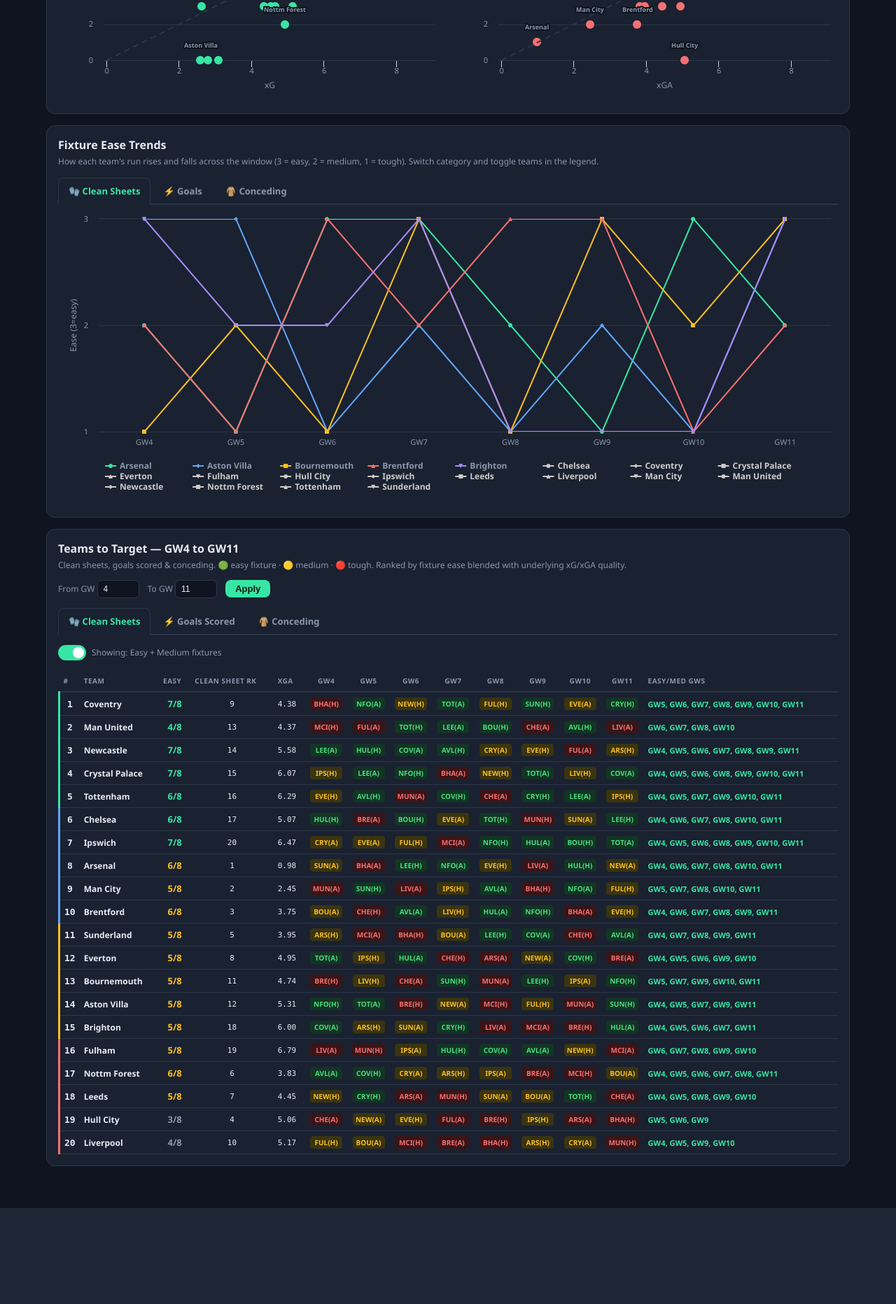
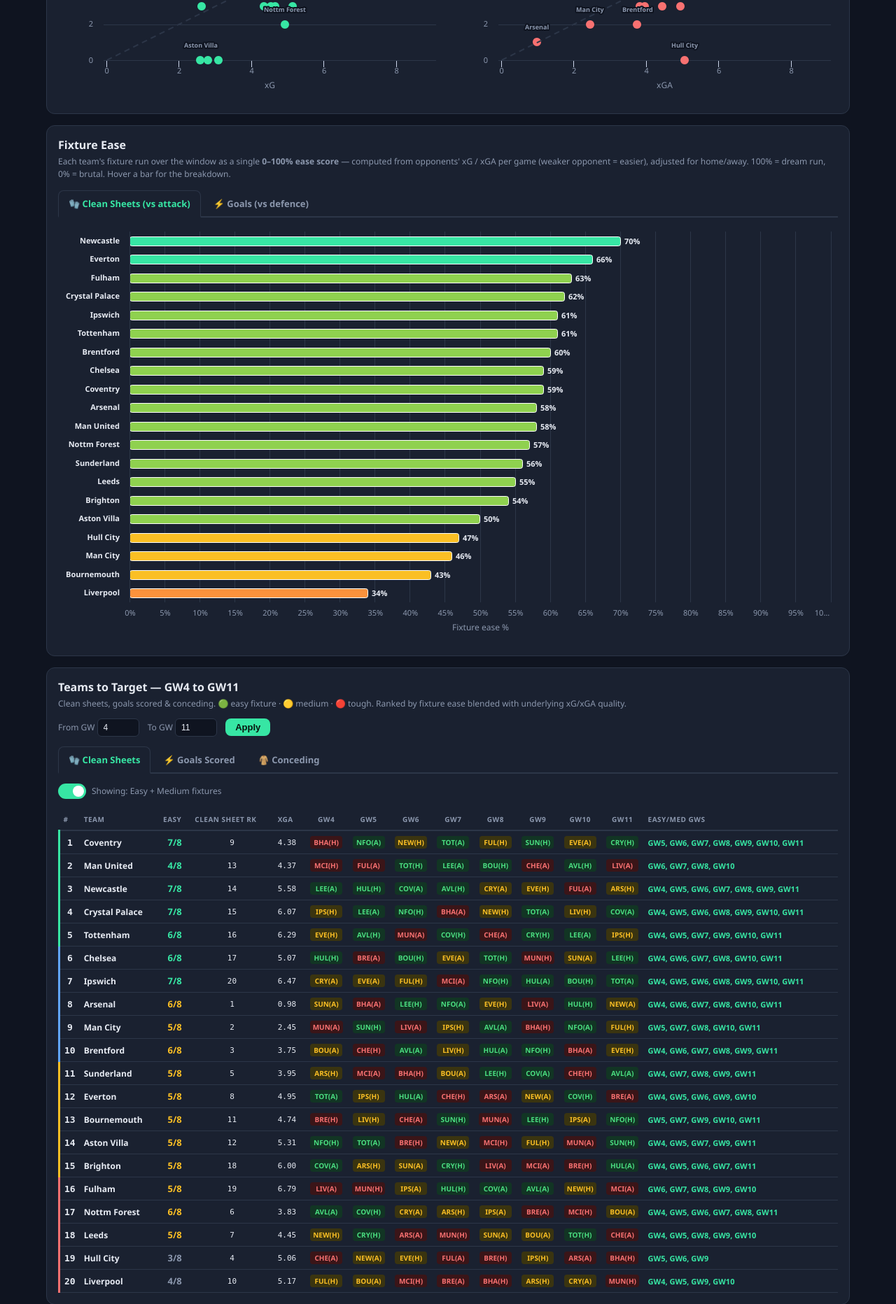
Before and after one commit to Cianobrien11/fpl-dashboard, a Flask app: page / in a window 1280 px wide. Shown: the part 375-2239 px from the top of the page at 70% size. Before the commit the page ends 2102 px from the top, so only its background shows below. Run offline with Flask 3, Linux system fonts and the light colour scheme; data comes from the database, SQL or seed files in the repository; some libraries are stand-ins or nearby versions.

Commit message:
Ease % bar chart + DefCon/90, avg mins, shots/SoT/KP per 90

```diff
--- a/analytics.py
+++ b/analytics.py
@@ -331,7 +331,8 @@ def filter_sort_players(players: list, position: str = "ALL", team: str = "ALL",
         rows.append(p)
     valid = {"points", "price", "form", "xg", "xa", "xgi", "defcon",
              "selected_by", "ppm", "ict", "goals", "assists",
-             "defcon_pg", "xgi_pg", "ppg", "minutes", "bonus"}
+             "defcon_pg", "xgi_pg", "ppg", "minutes", "bonus",
+             "avg_min", "shots_90", "sot_90", "kp_90"}
     key = sort if sort in valid else "points"
     rows.sort(key=lambda r: r.get(key, 0) or 0, reverse=True)
     return rows[:limit]
@@ -518,3 +519,74 @@ def overall_targets(players: list, rankings: dict, fixtures: dict,
         out[pos].sort(key=lambda r: -r["score"])
         out[pos] = out[pos][:per_pos]
     return {"positions": out, "gws": [f"GW{g}" for g in gws]}
+
+
+# ==========================================================================
+# Fixture ease % — a formula-based 0-100 score per team over a GW window
+# ==========================================================================
+
+def fixture_ease_percent(rankings: dict, fixtures: dict, gw_from: int,
+                         gw_to: int) -> dict:
+    """
+    Score how EASY each team's fixtures are over a window, as a 0-100%.
+
+    Formula (per fixture, then averaged over the window):
+
+      For a CLEAN-SHEET / defensive view, ease depends on how weak the
+      opponent's ATTACK is:   raw = opp_xg_per_game
+      For a GOALS / attacking view, ease depends on how weak the opponent's
+      DEFENCE is:             raw = opp_xga_per_game
+
+      We invert and normalise raw against the league's min/max per-game value
+      so 100% = facing the weakest attack/defence in the league, 0% = the
+      strongest. A home game adds a small fixed bonus, away subtracts it.
+
+        ease_fixture = clamp( 100 * (max_raw - raw) / (max_raw - min_raw)
+                              + home_adj , 0, 100 )
+
+      Team % = mean(ease_fixture over the window).
+
+    Returns {cat: [{team, pct, chips:[{code,venue,pct}]}], ...} sorted desc.
+    """
+    gws = list(range(gw_from, gw_to + 1))
+    GP = 3.0  # games played so far (per-game normaliser)
+    HOME_ADJ = 6.0  # +/- percentage points for venue
+
+    # league min/max of per-game xG (attack) and xGA (defence)
+    xgs = [r["xg"] / GP for r in rankings.values()]
+    xgas = [r["xga"] / GP for r in rankings.values()]
+    xg_min, xg_max = min(xgs), max(xgs)
+    xga_min, xga_max = min(xgas), max(xgas)
+
+    def _norm(raw, lo, hi, venue):
+        if hi - lo < 1e-9:
+            base = 50.0
+        else:
+            base = 100.0 * (hi - raw) / (hi - lo)  # weaker opp -> higher %
+        base += HOME_ADJ if venue == "H" else -HOME_ADJ
+        return max(0.0, min(100.0, base))
+
+    out = {}
+    for cat in ("cs", "gs"):
+        rows = []
+        for team in CANONICAL_TEAMS:
+            chips, pcts = [], []
+            for gw in gws:
+                fx = next((f for f in fixtures.get(team, []) if f["gw"] == gw), None)
+                if not fx or fx["opponent"] not in rankings:
+                    continue
+                opp = rankings[fx["opponent"]]
+                if cat == "cs":  # ease vs opponent attack
+                    raw = opp["xg"] / GP
+                    pct = _norm(raw, xg_min, xg_max, fx["venue"])
+                else:            # ease vs opponent defence
+                    raw = opp["xga"] / GP
+                    pct = _norm(raw, xga_min, xga_max, fx["venue"])
+                pcts.append(pct)
+                chips.append({"code": CODE.get(fx["opponent"], fx["opponent"][:3]),
+                              "venue": fx["venue"], "pct": round(pct)})
+            avg = round(sum(pcts) / len(pcts)) if pcts else 0
+            rows.append({"team": team, "pct": avg, "chips": chips})
+        rows.sort(key=lambda r: -r["pct"])
+        out[cat] = rows
+    return out
--- a/app.py
+++ b/app.py
@@ -55,11 +55,11 @@ def dashboard():
     tables = analytics.build_target_tables(rankings, snap["fixtures"], gw_from, gw_to)
     gws = list(range(gw_from, gw_to + 1))
     scatter = analytics.scatter_data(rankings)
-    trends = analytics.form_trend_data(rankings, snap["fixtures"], gw_from, gw_to)
+    ease = analytics.fixture_ease_percent(rankings, snap["fixtures"], gw_from, gw_to)
     return render_template("dashboard.html", tables=tables, gws=gws,
                            gw_from=gw_from, gw_to=gw_to,
                            scatter=json.dumps(scatter),
-                           trends=json.dumps(trends),
+                           ease=json.dumps(ease),
                            scraped_at=snap.get("scraped_at", "—"),
                            active="dashboard")
 
--- a/templates/dashboard.html
+++ b/templates/dashboard.html
@@ -11,14 +11,14 @@
 </div>
 
 <div class="wrap">
-  <h2>Fixture Ease Trends</h2>
-  <p class="hint">How each team's run rises and falls across the window (3 = easy, 2 = medium, 1 = tough). Switch category and toggle teams in the legend.</p>
+  <h2>Fixture Ease</h2>
+  <p class="hint">Each team's fixture run over the window as a single <b>0&ndash;100% ease score</b> &mdash; computed from opponents'
+     xG / xGA per game (weaker opponent = easier), adjusted for home/away. 100% = dream run, 0% = brutal. Hover a bar for the breakdown.</p>
   <div class="tabs" style="margin-bottom:10px">
-    <div class="tabbtn active" data-tr="cs">&#129508; Clean Sheets</div>
-    <div class="tabbtn" data-tr="gs">&#9889; Goals</div>
-    <div class="tabbtn" data-tr="gc">&#129509; Conceding</div>
+    <div class="tabbtn active" data-tr="cs">&#129508; Clean Sheets (vs attack)</div>
+    <div class="tabbtn" data-tr="gs">&#9889; Goals (vs defence)</div>
   </div>
-  <div id="trendChart" style="height:420px"></div>
+  <div id="easeChart" style="height:600px"></div>
 </div>
 
 <div class="wrap">
@@ -102,7 +102,7 @@ mt.onchange=applyMode;
 
 // ---- Charts ----
 const scatter = {{ scatter|safe }};
-const trends = {{ trends|safe }};
+const ease = {{ ease|safe }};
 const AXIS='#8b97ad', GRID='#2c3648', TXT='#e8ecf4';
 
 function diagonal(pts){
@@ -130,30 +130,40 @@ function scatterChart(id, pts, xlabel, ylabel, colorGood){
 scatterChart('attackChart', scatter.attack, 'xG', 'Goals', '#37e6a4');
 scatterChart('defenceChart', scatter.defence, 'xGA', 'Conceded', '#f87171');
 
-let trendChart=null;
-const PALETTE=['#37e6a4','#60a5fa','#fbbf24','#f87171','#a78bfa','#f472b6','#34d399','#fb923c','#22d3ee','#e879f9'];
-function drawTrend(cat){
-  const t=trends[cat];
-  const series=t.series.map((s,i)=>({name:s.team,data:s.data,
-    visible:i<5,color:PALETTE[i%PALETTE.length]}));
-  trendChart=Highcharts.chart('trendChart',{
-    chart:{type:'line',backgroundColor:'transparent',style:{fontFamily:'Segoe UI'}},
+function easeColor(pct){
+  // red (0) -> amber (50) -> green (100)
+  if(pct>=66) return '#37e6a4';
+  if(pct>=50) return '#8fd14f';
+  if(pct>=40) return '#fbbf24';
+  if(pct>=25) return '#fb923c';
+  return '#f87171';
+}
+function drawEase(cat){
+  const rows=ease[cat];                       // already sorted desc by pct
+  const cats=rows.map(r=>r.team);
+  const data=rows.map(r=>({y:r.pct,color:easeColor(r.pct),chips:r.chips}));
+  Highcharts.chart('easeChart',{
+    chart:{type:'bar',backgroundColor:'transparent',style:{fontFamily:'Segoe UI'}},
     title:{text:null},
-    xAxis:{categories:t.gws,labels:{style:{color:AXIS}},lineColor:GRID},
-    yAxis:{min:1,max:3,tickInterval:1,title:{text:'Ease (3=easy)',style:{color:AXIS}},
-      labels:{style:{color:AXIS}},gridLineColor:GRID},
-    legend:{itemStyle:{color:AXIS},itemHoverStyle:{color:TXT}},
-    credits:{enabled:false},
-    tooltip:{backgroundColor:'#1a2130',style:{color:TXT},shared:false},
-    plotOptions:{line:{marker:{enabled:true,radius:3},connectNulls:false}},
-    series:series
+    xAxis:{categories:cats,labels:{style:{color:TXT,fontWeight:'600'}},lineColor:GRID},
+    yAxis:{min:0,max:100,title:{text:'Fixture ease %',style:{color:AXIS}},
+      labels:{format:'{value}%',style:{color:AXIS}},gridLineColor:GRID},
+    legend:{enabled:false},credits:{enabled:false},
+    tooltip:{backgroundColor:'#1a2130',style:{color:TXT},
+      formatter:function(){
+        const c=(this.point.chips||[]).map(x=>x.code+'('+x.venue+') '+x.pct+'%').join('<br>');
+        return '<b>'+this.x+'</b> — '+this.y+'% ease<br>'+c;
+      }},
+    plotOptions:{bar:{borderRadius:3,dataLabels:{enabled:true,format:'{y}%',
+      style:{color:TXT,fontWeight:'700',textOutline:'none'}}}},
+    series:[{name:'Ease %',data:data}]
   });
 }
-drawTrend('cs');
+drawEase('cs');
 document.querySelectorAll('[data-tr]').forEach(b=>b.onclick=()=>{
   document.querySelectorAll('[data-tr]').forEach(x=>x.classList.remove('active'));
   b.classList.add('active');
-  drawTrend(b.dataset.tr);
+  drawEase(b.dataset.tr);
 });
 </script>
 {% endblock %}
```
Also changed, not shown: scraper.py (+101 -1 lines), templates/players.html (+15 -12 lines).
